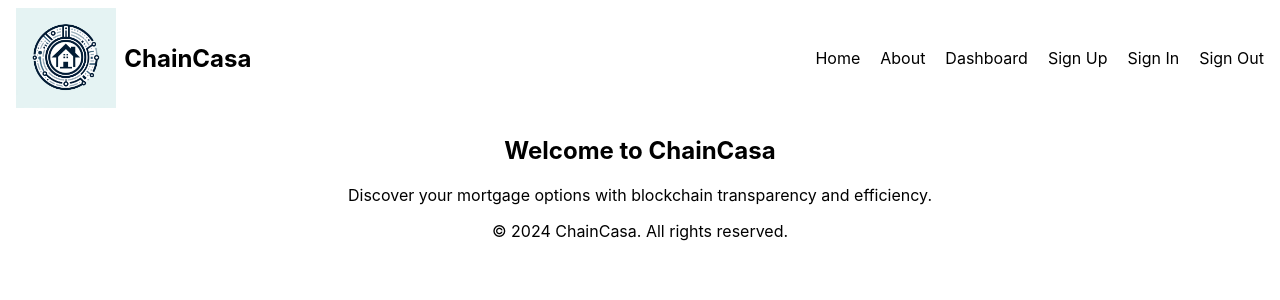
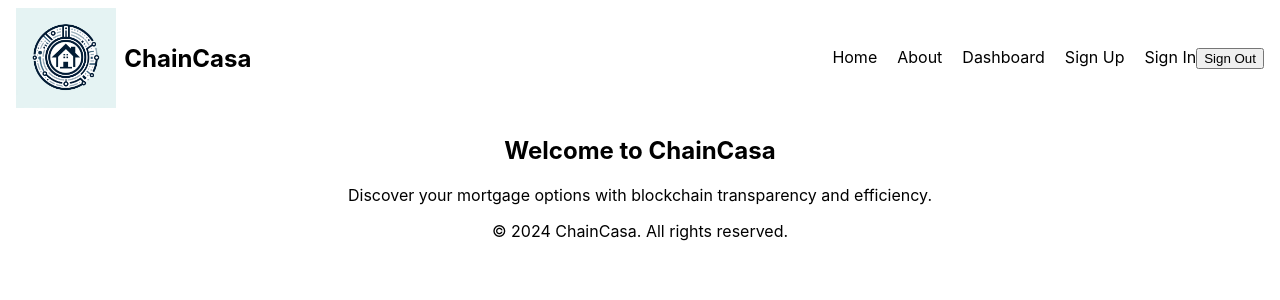
Before and after one commit to mckenziruetz/my-app, a React (Create React App) app: page / in a window 1280 px wide. Shown: the top 300 px of the page. Built offline with nearby package versions, Linux system fonts and the light colour scheme.

Commit message:
got signout button working

```diff
--- a/src/components/Navbar.js
+++ b/src/components/Navbar.js
@@ -1,8 +1,16 @@
 import React from 'react';
-import { Link } from 'react-router-dom';
+import { Link, useNavigate } from 'react-router-dom';
 import logo from '../assets/ChainCasa_Logo.png';
 
 const Navbar = () => {
+  const navigate = useNavigate();
+
+  const handleSignOut = () => {
+    localStorage.removeItem('userName');
+    localStorage.removeItem('token');
+    navigate('/');
+  };
+
   return (
     <nav>
       <div className="navbar-brand">
@@ -15,7 +23,7 @@ const Navbar = () => {
         <Link to="/dashboard">Dashboard</Link>
         <Link to="/signup">Sign Up</Link>
         <Link to="/signin">Sign In</Link>
-        <Link to="/signout">Sign Out</Link>
+        <button onClick={handleSignOut}>Sign Out</button>
       </div>
     </nav>
   );
--- a/src/components/SignOut.js
+++ b/src/components/SignOut.js
@@ -6,6 +6,6 @@ const Navbar = () => {
   const signOut = () => {
     localStorage.removeItem('userName');
     localStorage.removeItem('userToken'); // Remove if you're storing the token
-    navigate('/signin'); // Redirect to the sign-in page
+    navigate('/'); // Redirect to the sign-in page
   };
 }
--- a/src/pages/NotFound.js
+++ b/src/pages/NotFound.js
@@ -5,7 +5,6 @@ const NotFound = () => {
     <div>
       <h2>404 - Page Not Found</h2>
       <p>Oops! We can't seem to find the page you're looking for.</p>
-      // Offer a way back to a valid page.
     </div>
   );
 };
```
